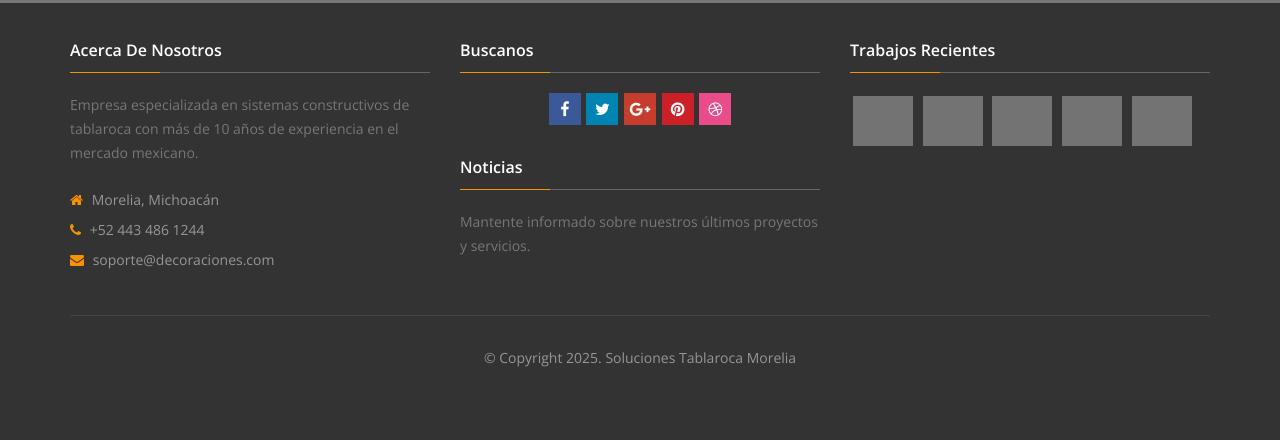
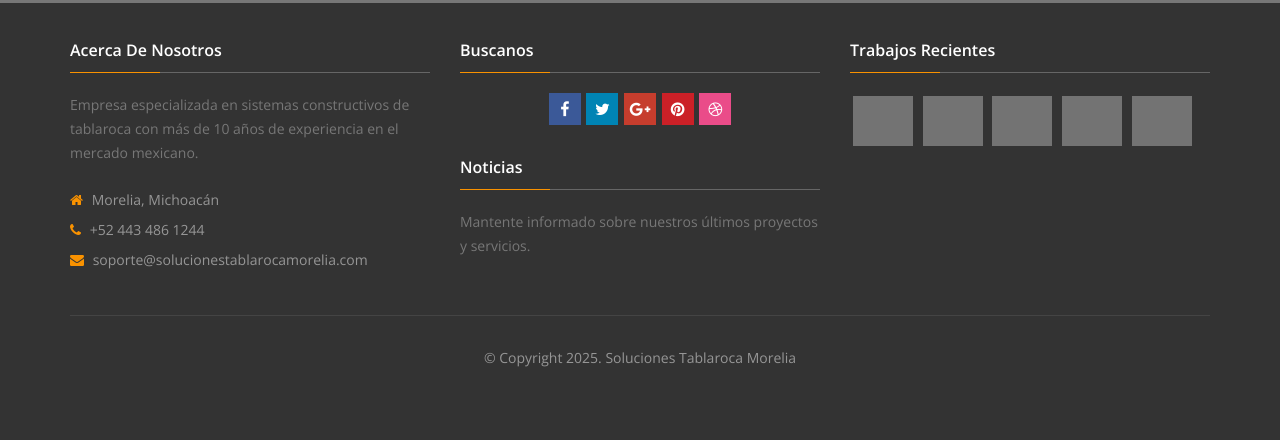
Before and after one commit to titlechimp672/tablaroca-morelia-django, a Django app: template templates/alejandro_blog1.html in a window 1280 px wide. Shown: the part 3955-4395 px from the top of the page. Run offline with Django 5.2, Linux system fonts and the light colour scheme; the template is opened without the code that fills it, so the values that code supplies are empty; some libraries are stand-ins or nearby versions; grey boxes are pictures that could not be loaded.

Commit message:
Cambio ligero

```diff
--- a/templates/alejandro_blog1.html
+++ b/templates/alejandro_blog1.html
@@ -421,7 +421,7 @@
                         <ul class="address-info list-unstyled">
                             <li><i class="fa fa-home"></i> Morelia, Michoacán</li>
                             <li><i class="fa fa-phone"></i> +52 443 486 1244</li>
-                            <li><i class="fa fa-envelope"></i> <a href="#">soporte@decoraciones.com</a></li>
+                            <li><i class="fa fa-envelope"></i> <a href="#">soporte@solucionestablarocamorelia.com</a></li>
                         </ul>
                     </div>
                 </div>
```
